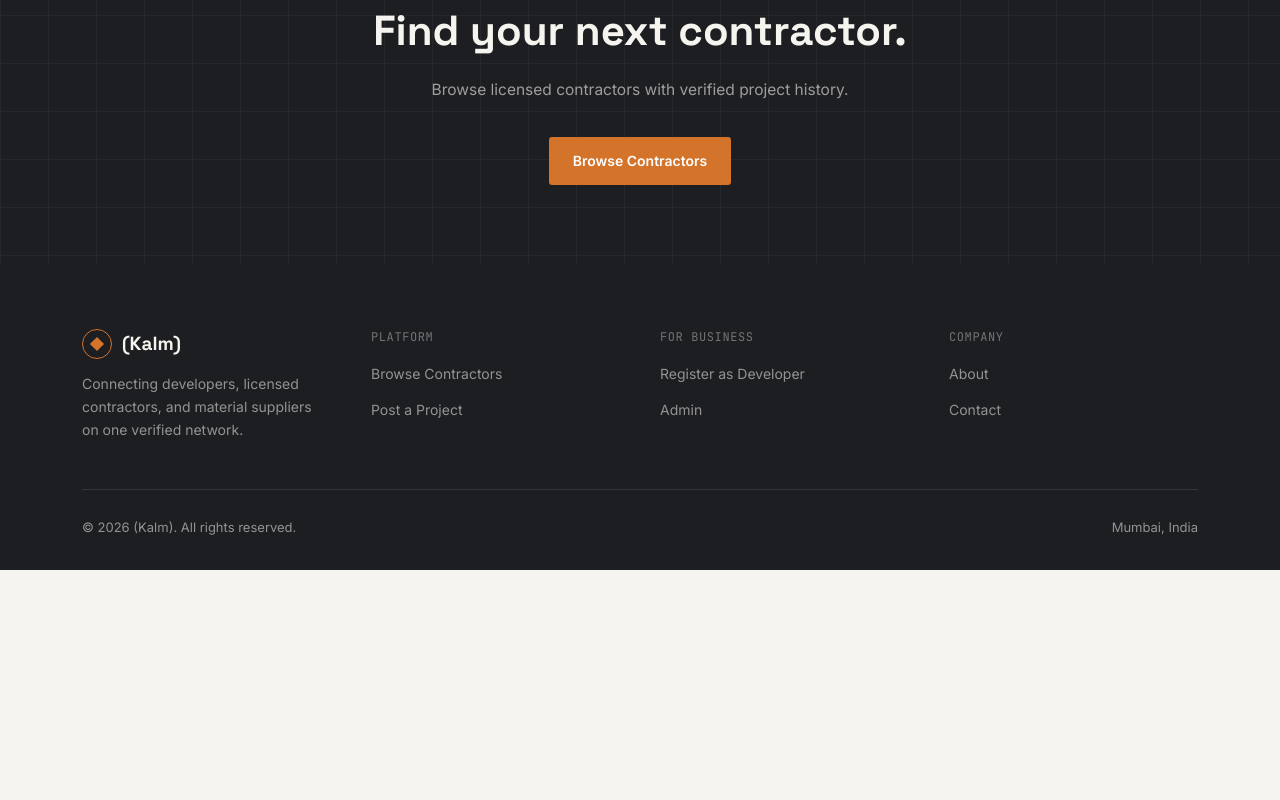
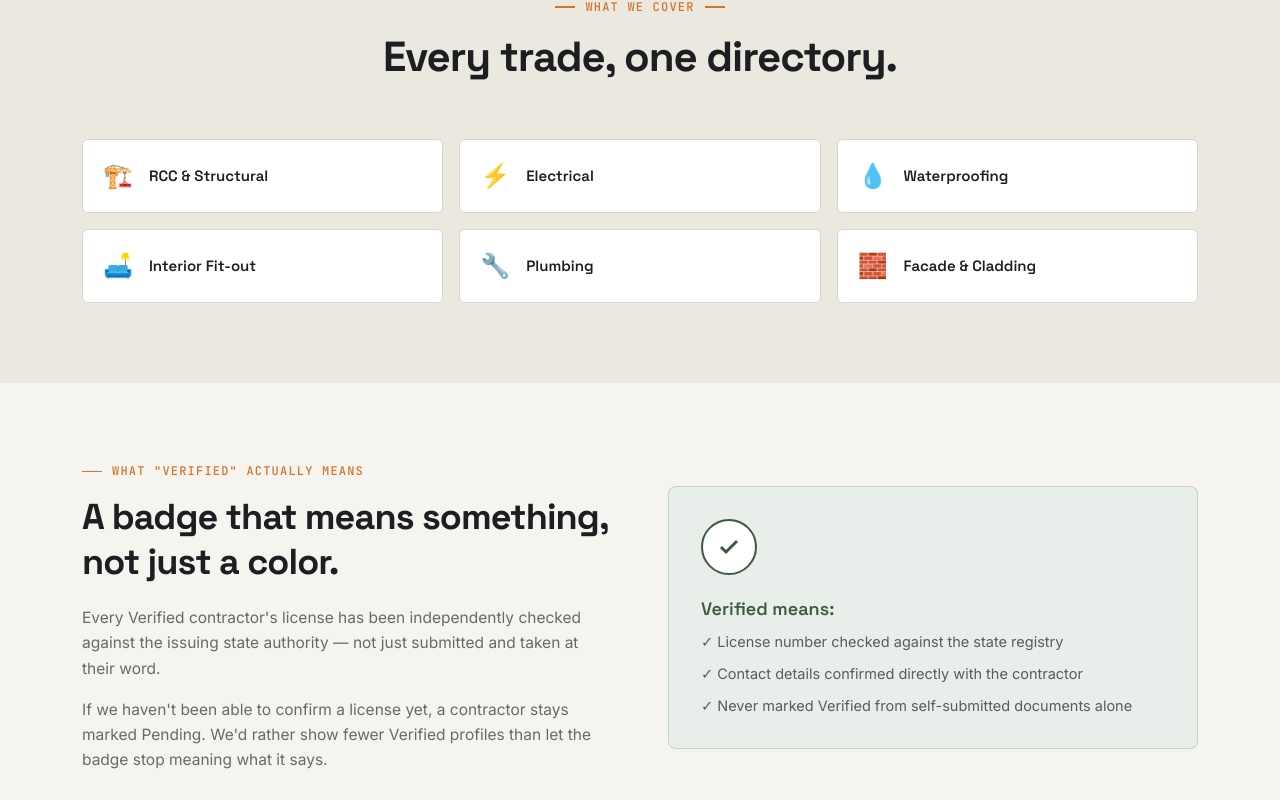
Before and after one commit to moizpatrawala1-pixel/buildbridgeapp, a Next.js app: page / in a window 1280 px wide. Shown: the part 1240-2040 px from the top of the page. Before the commit the page ends 1810 px from the top, so only its background shows below. Built offline with nearby package versions, Linux system fonts and the light colour scheme; no server answers.

Commit message:
Add trade categories, verification section, and richer CTA to landing page

```diff
--- a/src/app/browse/page.tsx
+++ b/src/app/browse/page.tsx
@@ -14,6 +14,7 @@
 'use client';
 
 import { useEffect, useMemo, useState } from 'react';
+import { useSearchParams } from 'next/navigation';
 import Link from 'next/link';
 import Nav from '@/components/Nav';
 import Footer from '@/components/Footer';
@@ -34,9 +35,10 @@ type Contractor = {
 };
 
 export default function BrowsePage() {
+  const searchParams = useSearchParams();
   const [contractors, setContractors] = useState<Contractor[] | null>(null);
   const [error, setError] = useState<string | null>(null);
-  const [selectedTrade, setSelectedTrade] = useState<string>('all');
+  const [selectedTrade, setSelectedTrade] = useState<string>(searchParams.get('trade') ?? 'all');
 
   useEffect(() => {
     fetch('/api/contractors')
--- a/src/app/page.tsx
+++ b/src/app/page.tsx
@@ -6,10 +6,23 @@
 // visitors a lie about how many contractors are actually on the platform.
 // Once there's real contractor and quote-request data, a live stats section
 // can come back — pulling from an actual COUNT query, not hardcoded text.
+//
+// Trade category tiles link to /browse?trade=X, which the browse page reads
+// on load to pre-select that filter — so this section is a real shortcut
+// into the filter we built, not decorative text repeating it.
 
 import Link from 'next/link';
 import Nav from '@/components/Nav';
 import Footer from '@/components/Footer';
+
+const TRADE_CATEGORIES = [
+  { name: 'RCC & Structural', icon: '🏗️' },
+  { name: 'Electrical', icon: '⚡' },
+  { name: 'Waterproofing', icon: '💧' },
+  { name: 'Interior Fit-out', icon: '🛋️' },
+  { name: 'Plumbing', icon: '🔧' },
+  { name: 'Facade & Cladding', icon: '🧱' },
+];
 
 export default function Home() {
   return (
@@ -55,6 +68,7 @@ export default function Home() {
         </div>
       </header>
 
+      {/* HOW IT WORKS */}
       <section className="py-20">
         <div className="max-w-[1180px] mx-auto px-8">
           <div className="text-center max-w-[620px] mx-auto mb-14">
@@ -91,7 +105,74 @@ export default function Home() {
         </div>
       </section>
 
-      <section className="py-20 bg-charcoal text-paper text-center relative overflow-hidden">
+      {/* TRADE CATEGORIES — real links into the browse filter, not decoration */}
+      <section className="py-20 bg-paper-dim">
+        <div className="max-w-[1180px] mx-auto px-8">
+          <div className="text-center max-w-[620px] mx-auto mb-14">
+            <div className="font-mono text-xs font-medium tracking-widest uppercase text-amber flex items-center justify-center gap-2.5 mb-4">
+              <span className="w-5 h-[1.5px] bg-amber" />
+              What We Cover
+              <span className="w-5 h-[1.5px] bg-amber" />
+            </div>
+            <h2 className="font-display font-bold text-[clamp(30px,3.6vw,42px)] leading-tight tracking-tight mb-4">
+              Every trade, one directory.
+            </h2>
+          </div>
+
+          <div className="grid grid-cols-2 md:grid-cols-3 gap-4">
+            {TRADE_CATEGORIES.map((trade) => (
+              <Link
+                key={trade.name}
+                href={`/browse?trade=${encodeURIComponent(trade.name)}`}
+                className="flex items-center gap-4 bg-white border border-line rounded-md p-5 hover:border-charcoal transition-colors"
+              >
+                <span className="text-2xl">{trade.icon}</span>
+                <span className="font-display font-semibold text-[15px]">{trade.name}</span>
+              </Link>
+            ))}
+          </div>
+        </div>
+      </section>
+
+      {/* VERIFICATION STANDARD */}
+      <section className="py-20">
+        <div className="max-w-[1180px] mx-auto px-8 grid grid-cols-1 md:grid-cols-2 gap-14 items-center">
+          <div>
+            <div className="font-mono text-xs font-medium tracking-widest uppercase text-amber flex items-center gap-2.5 mb-4">
+              <span className="w-5 h-[1.5px] bg-amber" />
+              What &quot;Verified&quot; Actually Means
+            </div>
+            <h2 className="font-display font-bold text-[clamp(28px,3.2vw,36px)] leading-tight tracking-tight mb-5">
+              A badge that means something, not just a color.
+            </h2>
+            <p className="text-[15.5px] leading-relaxed text-charcoal/65 mb-4">
+              Every Verified contractor&apos;s license has been independently checked against the
+              issuing state authority — not just submitted and taken at their word.
+            </p>
+            <p className="text-[15.5px] leading-relaxed text-charcoal/65">
+              If we haven&apos;t been able to confirm a license yet, a contractor stays marked
+              Pending. We&apos;d rather show fewer Verified profiles than let the badge stop
+              meaning what it says.
+            </p>
+          </div>
+          <div className="bg-verified-soft border border-verified/20 rounded-lg p-8">
+            <div className="w-14 h-14 rounded-full border-2 border-verified flex items-center justify-center mb-5 bg-white">
+              <svg viewBox="0 0 24 24" fill="none" stroke="#3D5A40" strokeWidth="3" className="w-6 h-6">
+                <polyline points="20 6 9 17 4 12"></polyline>
+              </svg>
+            </div>
+            <h4 className="font-display font-semibold text-lg mb-2 text-verified">Verified means:</h4>
+            <ul className="flex flex-col gap-2.5 text-[14.5px] text-charcoal/70">
+              <li>✓ License number checked against the state registry</li>
+              <li>✓ Contact details confirmed directly with the contractor</li>
+              <li>✓ Never marked Verified from self-submitted documents alone</li>
+            </ul>
+          </div>
+        </div>
+      </section>
+
+      {/* CLOSING CTA */}
+      <section className="py-24 bg-charcoal text-paper text-center relative overflow-hidden">
         <div
           className="absolute inset-0 opacity-[0.04] pointer-events-none"
           style={{
@@ -101,18 +182,27 @@ export default function Home() {
           }}
         />
         <div className="max-w-[620px] mx-auto px-8 relative z-10">
-          <h2 className="font-display font-bold text-[clamp(30px,3.6vw,42px)] mb-4">
-            Find your next contractor.
+          <h2 className="font-display font-bold text-[clamp(32px,3.8vw,44px)] mb-4 leading-tight">
+            Your next contractor is one search away.
           </h2>
           <p className="text-paper/60 text-[15.5px] mb-9">
-            Browse licensed contractors with verified project history.
+            Browse licensed contractors with verified project history, or list your own business
+            to get discovered.
           </p>
+          <div className="flex gap-3.5 flex-wrap justify-center">
             <Link
               href="/browse"
               className="inline-flex items-center justify-center font-semibold text-sm px-6 py-3.5 rounded-[3px] bg-amber text-white hover:bg-[#be6520] transition-colors"
             >
               Browse Contractors
             </Link>
+            <Link
+              href="/admin"
+              className="inline-flex items-center justify-center font-semibold text-sm px-6 py-3.5 rounded-[3px] border-[1.5px] border-line-dark text-paper hover:border-amber hover:text-amber transition-colors"
+            >
+              List Your Business
+            </Link>
+          </div>
         </div>
       </section>
 
```
Lines whose indentation alone changed are shown as unchanged.
